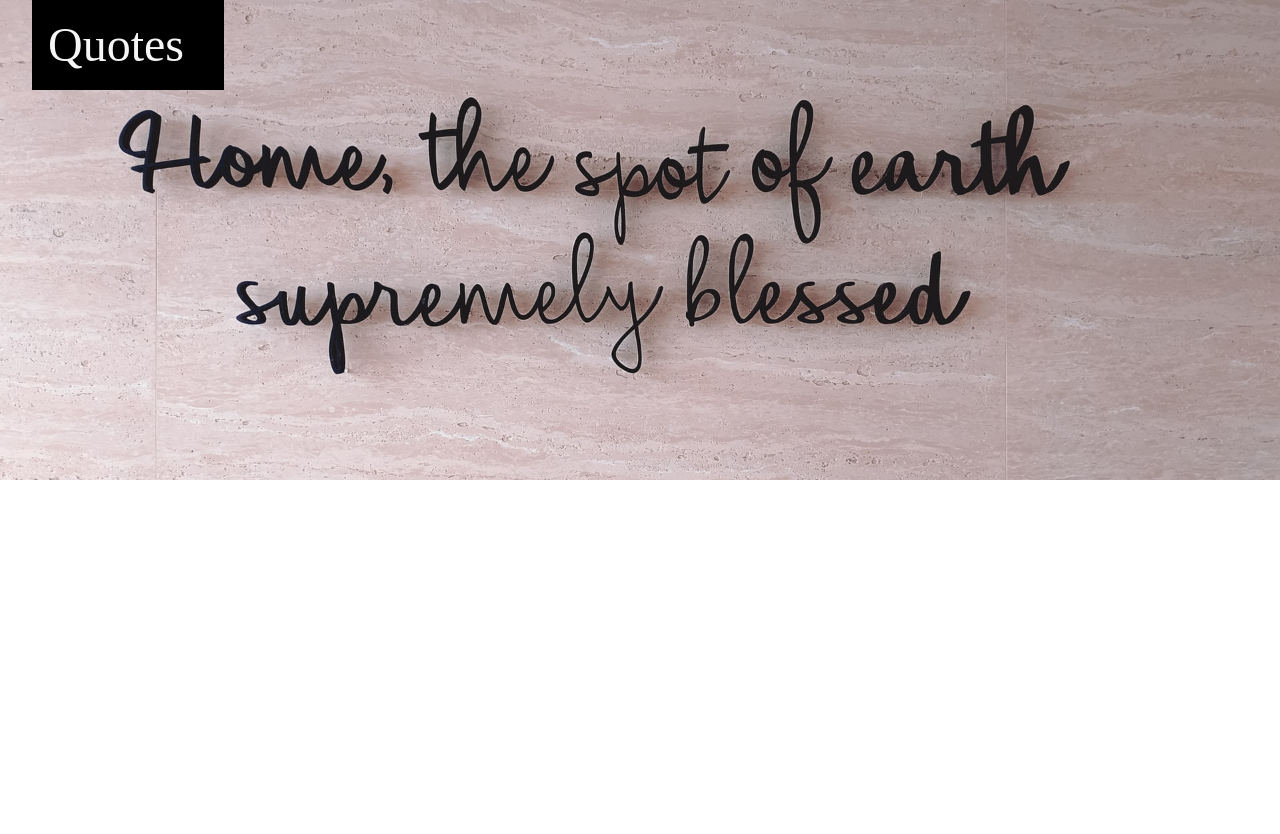
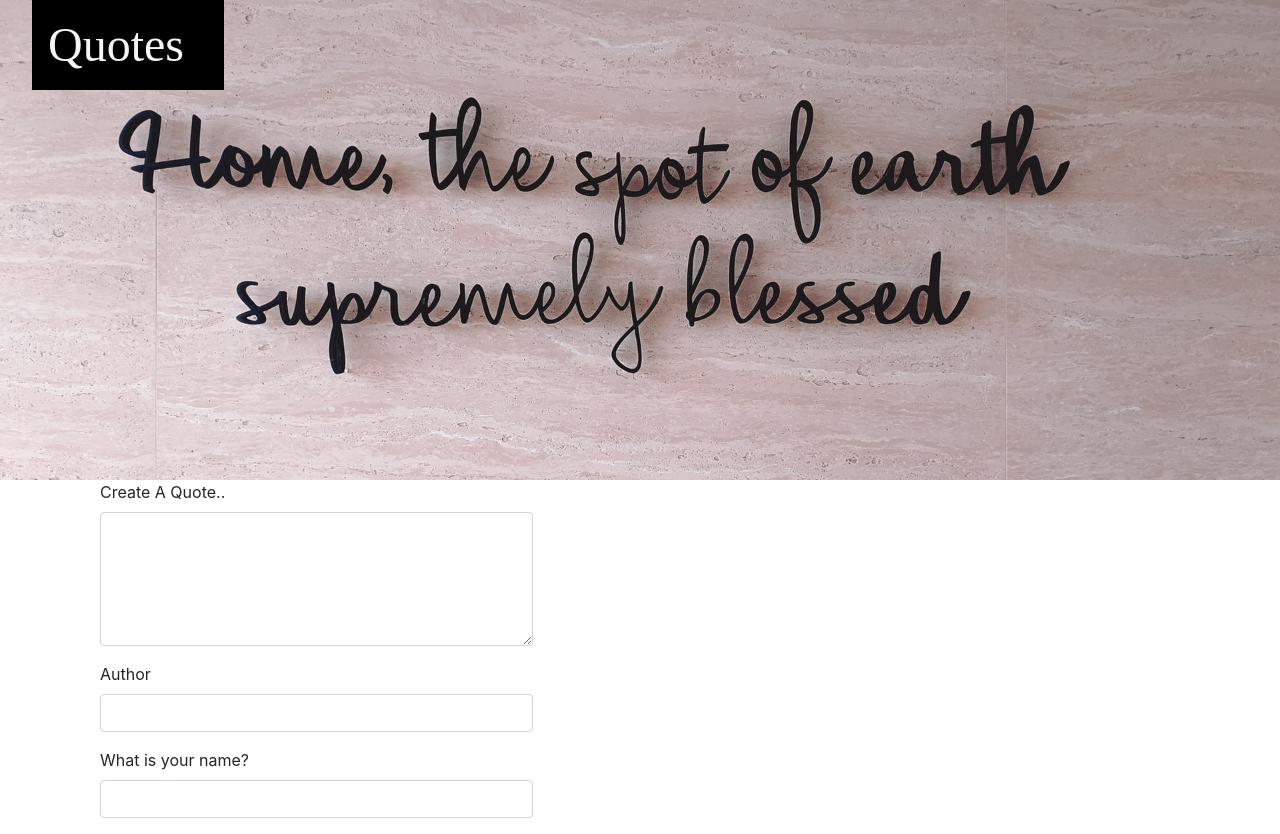
Before and after one commit to DerrickOdhiambo/Quotes-IP1, an Angular app: page / in a window 1280 px wide. Before the commit the page ends 800 px from the top, so only its background shows below. Built offline with nearby package versions, Linux system fonts and the light colour scheme; a web font is replaced by a local one.

Commit message:
create a form and import it from angular to enable communication

```diff
--- a/src/app/app.component.html
+++ b/src/app/app.component.html
@@ -1 +1,4 @@
 <app-header></app-header>
+<div class="container">
+  <app-quote-form></app-quote-form>
+</div>
--- a/src/app/quote-form/quote-form.component.html
+++ b/src/app/quote-form/quote-form.component.html
@@ -1 +1,31 @@
-<p>quote-form works!</p>
+<div class="container">
+  <div class="row">
+    <div class="col-md-5">
+      <div class="form-group">
+        <label for="quote">Create A Quote..</label>
+        <textarea
+          name="quote"
+          class="form-control"
+          id="quote"
+          cols="30"
+          rows="5"
+          required
+        ></textarea>
+      </div>
+      <div class="form-group">
+        <label for="author">Author</label>
+        <input
+          type="text"
+          name="author"
+          id="author"
+          class="form-control"
+          required
+        />
+      </div>
+      <div class="form-group">
+        <label for="name">What is your name?</label>
+        <input type="text" name="name" id="name" class="form-control" />
+      </div>
+    </div>
+  </div>
+</div>
```
Also changed, not shown: src/app/app.module.ts (+5 -11 lines).
